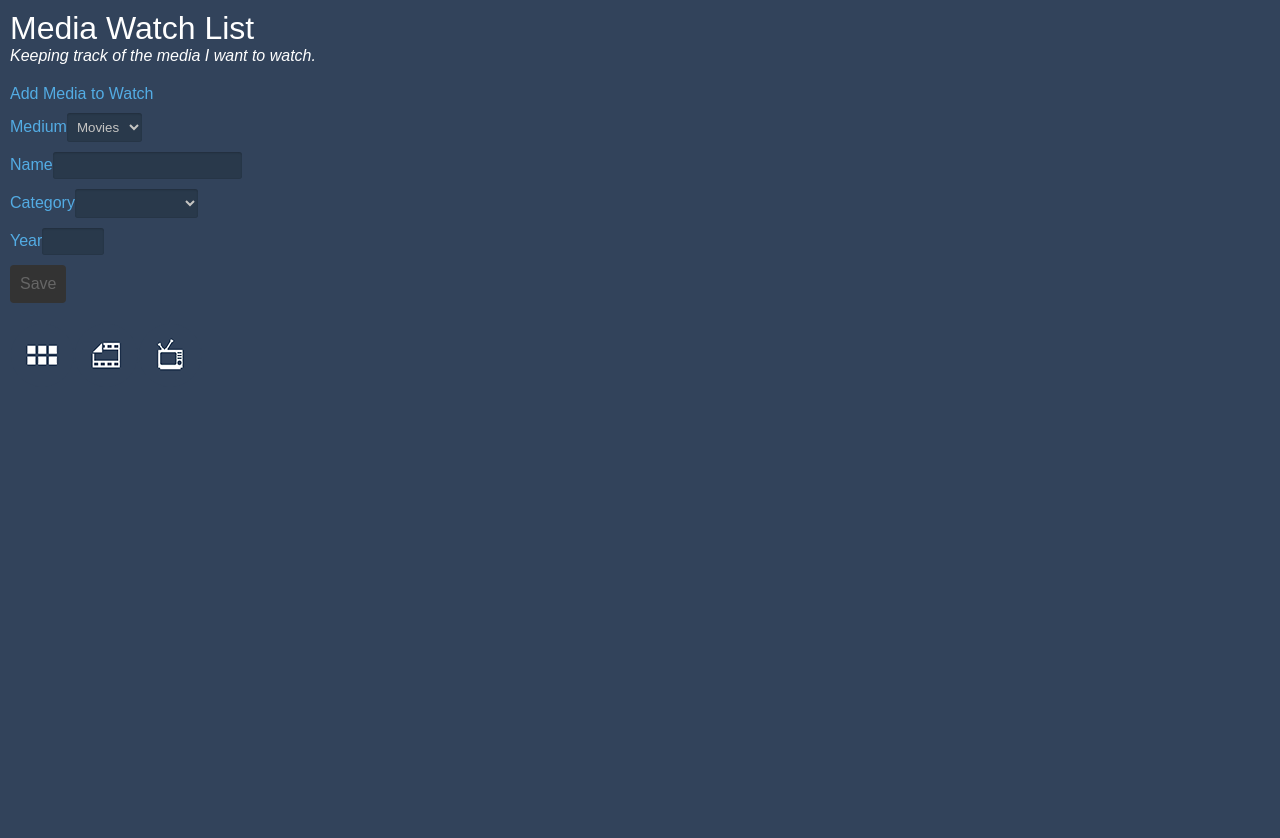
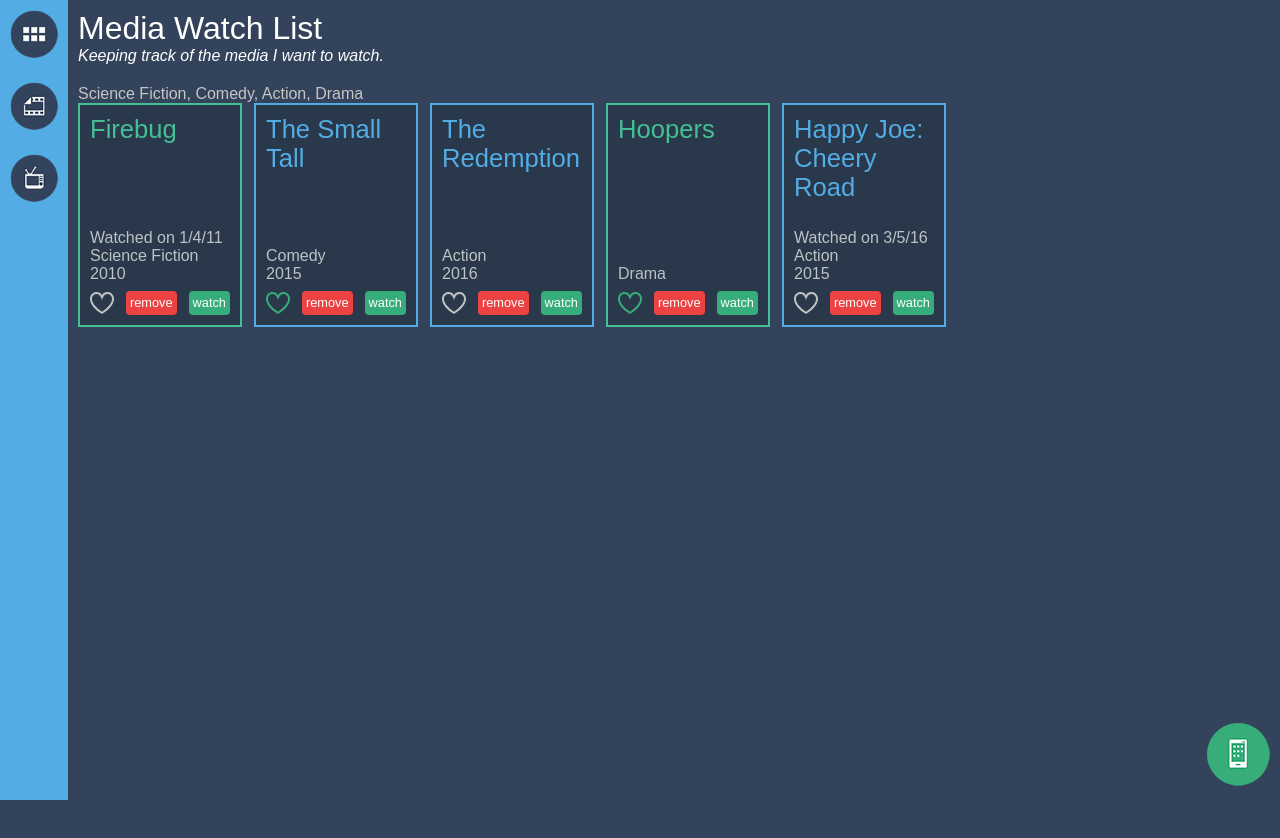
Before and after one commit to lwrainbow/media-list-angular-application, an Angular app: page /all in a window 1280 px wide. Shown: the top 838 px of the page. After the commit the page ends 800 px from the top, so only its background shows below. Built offline with nearby package versions, Linux system fonts and the light colour scheme.

Commit message:
implement routing by using router outlets and router links

```diff
--- a/src/app/app.component.html
+++ b/src/app/app.component.html
@@ -1,8 +1,18 @@
+<nav>
+  <a routerLink="/">
+    <img src="assets/all.png" class="icon" />
+  </a>
+  <a routerLink="/Movies">
+    <img src="assets/movie.png" class="icon" />
+  </a>
+  <a routerLink="/Series">
+    <img src="assets/serie.png" class="icon" />
+  </a>
+</nav>
 <section>
   <header>
     <h1>Media Watch List</h1>
     <p class="description">Keeping track of the media I want to watch.</p>
   </header>
-  <mw-media-item-form></mw-media-item-form>
-  <mw-media-item-list></mw-media-item-list>
+  <router-outlet></router-outlet>
 </section>
--- a/src/app/media-item-form.component.ts
+++ b/src/app/media-item-form.component.ts
@@ -1,5 +1,6 @@
 import { Component, OnInit, Inject } from '@angular/core';
 import { FormGroup, FormControl, FormBuilder, Validators } from '@angular/forms';
+import { Router } from '@angular/router';
 import { MediaItemService } from './media-item.service';
 import { lookupListToken } from './providers'
 
@@ -14,7 +15,8 @@ export class MediaItemFormComponent implements OnInit{
 
   constructor(private fromBuilder: FormBuilder,
     private mediaItemService: MediaItemService,
-    @Inject(lookupListToken) public lookupLists) { }
+    @Inject(lookupListToken) public lookupLists,
+    private router: Router) { }
 
   ngOnInit() {
     this.form = this.fromBuilder.group({
@@ -48,6 +50,8 @@ export class MediaItemFormComponent implements OnInit{
   }
 
   onSubmit(mediaItem){
-    this.mediaItemService.add(mediaItem).subscribe();
+    this.mediaItemService.add(mediaItem).subscribe(() => {
+      this.router.navigate(['/', mediaItem.medium])
+    });
   }
 }
--- a/src/app/media-item-list.component.html
+++ b/src/app/media-item-list.component.html
@@ -1,14 +1,3 @@
-<nav>
-  <a (click)="getMediaItems('')">
-    <img src="assets/all.png" class="icon" />
-  </a>
-  <a (click)="getMediaItems('Movies')">
-    <img src="assets/movie.png" class="icon" />
-  </a>
-  <a (click)="getMediaItems('Series')">
-    <img src="assets/serie.png" class="icon" />
-  </a>
-</nav>
 <header [ngClass]="{'medium-movies':medium === 'Movies', 'medium-series':medium === 'Series'}">
   <h2>{{medium}}</h2>
   <div *ngIf="mediaItems">{{ mediaItems | categoryList }}</div>
@@ -19,3 +8,8 @@
   (delete)="onMediaItemDelete($event)"
   [ngClass]="{ 'medium-movies': mediaItem.medium === 'Movies', 'medium-series': mediaItem.medium === 'Series' }"></mw-media-item>
 </section>
+<footer>
+  <a routerLink="/add">
+    <img src="assets/add.png" class="icon">
+  </a>
+</footer>
--- a/src/app/media-item-list.component.ts
+++ b/src/app/media-item-list.component.ts
@@ -1,4 +1,5 @@
 import { Component, OnInit } from '@angular/core';
+import { ActivatedRoute } from '@angular/router';
 import { MediaItemService, MediaItem } from './media-item.service';
 
 @Component({
@@ -11,9 +12,17 @@ export class MediaItemListComponent {
   medium = '';
   mediaItems: MediaItem[];
 
-  constructor(private mediaItemService: MediaItemService) { }
+  constructor(private mediaItemService: MediaItemService, private activatedRoute: ActivatedRoute) { }
 
   ngOnInit() {
+    this.activatedRoute.paramMap.subscribe(paramMap => {
+      let medium = paramMap.get('medium');
+
+      if (medium.toLocaleLowerCase() === 'all')
+        medium = '';
+
+      this.getMediaItems(medium);
+    });
   }
 
   getMediaItems(medium: string) {
```
Also changed, not shown: src/assets/add.png (added).
